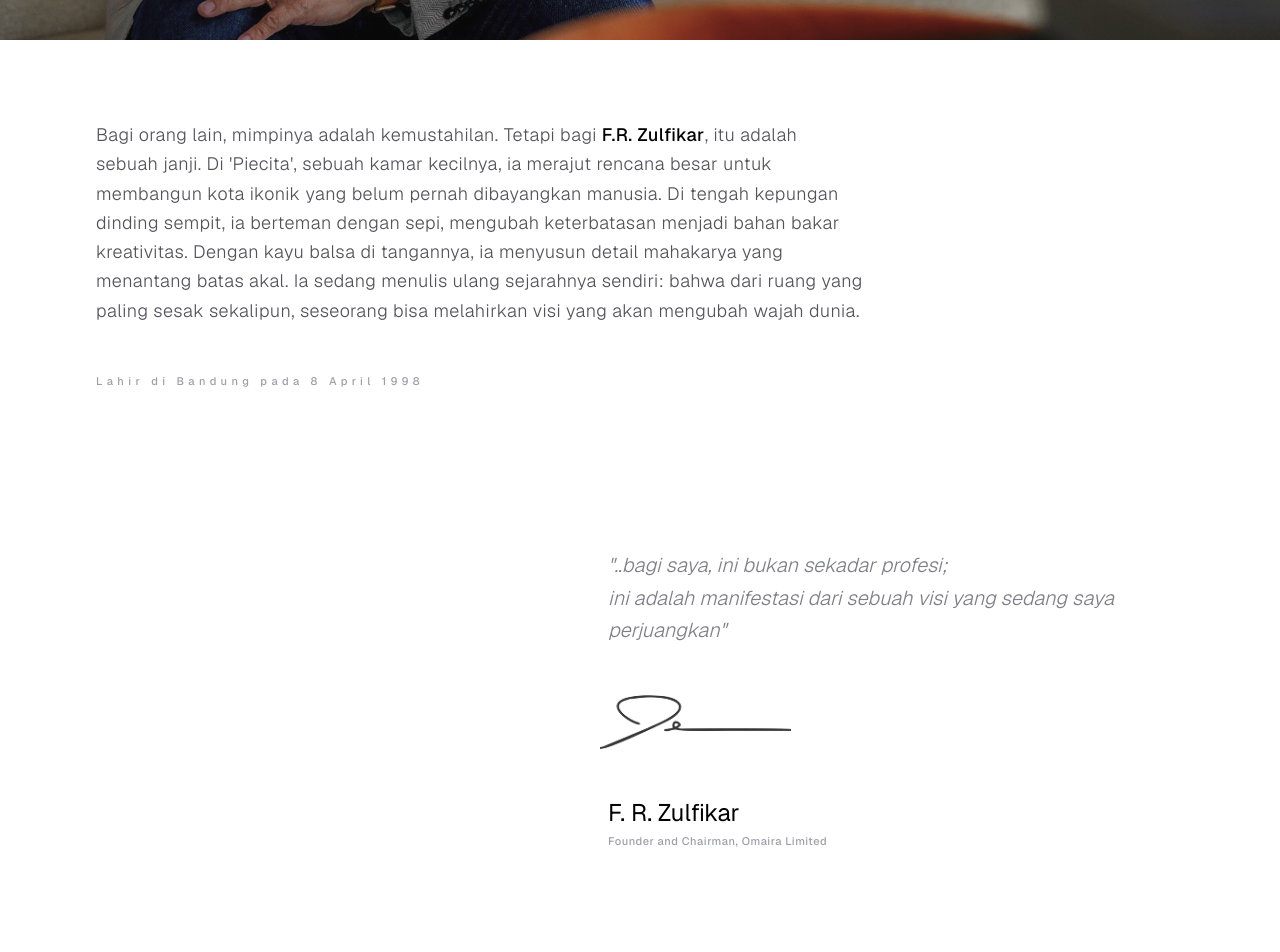
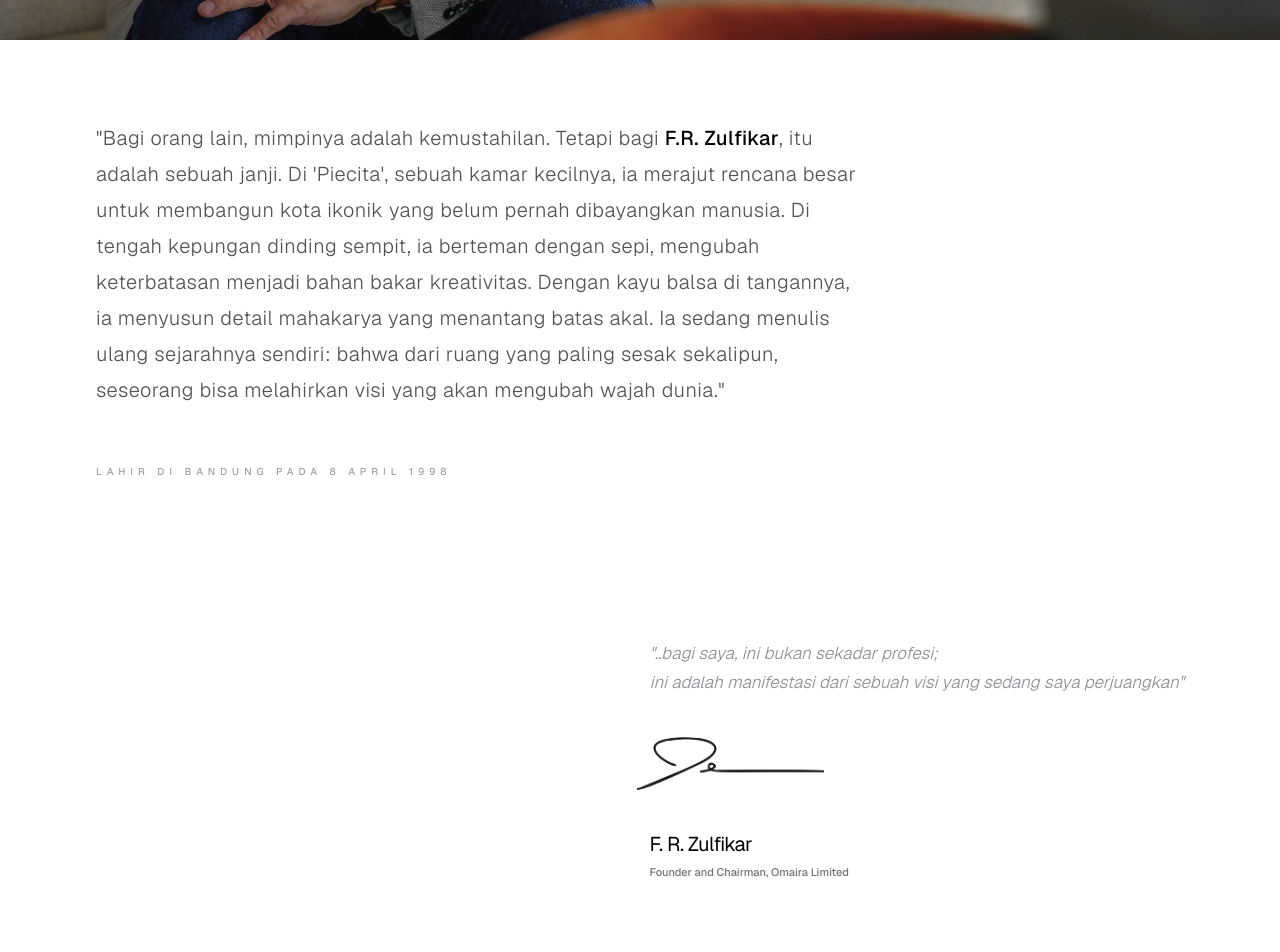
Before and after one commit to karnaufal/fai-portofolio, a Next.js app: page /about in a window 1280 px wide. Shown: the part 3520-4472 px from the top of the page. Built offline with nearby package versions, Linux system fonts and the light colour scheme.

Commit message:
style: final typography adjustments for description and signature section

```diff
--- a/app/about/page.tsx
+++ b/app/about/page.tsx
@@ -169,56 +169,56 @@ export default function AboutPage() {
 
                     {/* 1. Bagian Deskripsi - Elegant Reading Size */}
                     <div className="w-full max-w-7xl px-10 md:px-24">
-                        <div className="max-w-3xl space-y-10">
-                            <div className="text-base md:text-[18px] font-light leading-relaxed text-zinc-700/90 tracking-wide text-justify md:text-left">
+                        <div className="max-w-3xl space-y-12"> {/* Space-y naik ke 12 biar lebih lega */}
+                            <div className="text-base md:text-[20px] font-light leading-[1.8] text-zinc-700/90 tracking-wide text-justify md:text-left">
                                 <p>
-                                    Bagi orang lain, mimpinya adalah kemustahilan. Tetapi bagi <span className="font-medium text-black">F.R. Zulfikar</span>, itu adalah sebuah janji.
+                                    &quot;Bagi orang lain, mimpinya adalah kemustahilan. Tetapi bagi <span className="font-medium text-black">F.R. Zulfikar</span>, itu adalah sebuah janji.
                                     Di &apos;Piecita&apos;, sebuah kamar kecilnya, ia merajut rencana besar untuk membangun kota ikonik yang belum pernah dibayangkan manusia.
                                     Di tengah kepungan dinding sempit, ia berteman dengan sepi, mengubah keterbatasan menjadi bahan bakar kreativitas.
                                     Dengan kayu balsa di tangannya, ia menyusun detail mahakarya yang menantang batas akal. Ia sedang menulis ulang sejarahnya sendiri:
-                                    bahwa dari ruang yang paling sesak sekalipun, seseorang bisa melahirkan visi yang akan mengubah wajah dunia.
+                                    bahwa dari ruang yang paling sesak sekalipun, seseorang bisa melahirkan visi yang akan mengubah wajah dunia.&quot;
                                 </p>
                             </div>
 
                             <div className="pt-2">
-                                <p className="text-[10px] md:text-[11px] tracking-[0.4em] sentence case text-zinc-400 font-medium">
+                                {/* Ukuran font dibikin lebih kecil & tracking lebih jauh buat kesan premium */}
+                                <p className="text-[9px] md:text-[10px] tracking-[0.5em] uppercase text-zinc-400 font-medium">
                                     Lahir di Bandung pada 8 April 1998
                                 </p>
                             </div>
                         </div>
                     </div>
 
-                    {/* 2. Bagian Quotes - Right Aligned Container with Left Aligned Content (Persis Referensi) */}
+                    {/* 2. Bagian Quotes - Right Aligned Container with Left Aligned Content */}
                     <div className="w-full flex justify-end mt-32 md:mt-40 px-10 md:px-24">
-                        {/* ml-auto buat dorong blok ke kanan, tapi items-start bikin isinya rata kiri */}
-                        <div className="flex flex-col items-start text-left space-y-12 max-w-xl ml-auto">
+                        <div className="flex flex-col items-start text-left space-y-10 max-w-xl ml-auto">
                             <div className="italic text-zinc-500 font-light">
-                                {/* Quote 2 Baris sesuai referensi */}
-                                <p className="text-lg md:text-xl leading-relaxed opacity-90">
+                                {/* Quote size diturunin dikit biar lebih subtle & elegant */}
+                                <p className="text-base md:text-[17px] leading-[1.7] opacity-80">
                                     &quot;..bagi saya, ini bukan sekadar profesi;<br />
                                     ini adalah manifestasi dari sebuah visi yang sedang saya perjuangkan&quot;
                                 </p>
                             </div>
 
-                            {/* Signature - Rata Kiri di dalam blok kanan */}
+                            {/* Signature - Ukuran digedein biar lebih bold */}
                             <div className="flex justify-start">
                                 <Image
                                     src="/signature.png"
                                     alt="Signature"
-                                    width={180}
-                                    height={70}
+                                    width={220}
+                                    height={85}
                                     style={{ width: 'auto', height: 'auto' }}
                                     priority
-                                    className="grayscale opacity-80 object-contain -ml-2"
+                                    className="grayscale opacity-90 object-contain -ml-3"
                                 />
                             </div>
 
-                            {/* Name & Title Section - Rata Kiri di dalam blok kanan */}
-                            <div className="space-y-1">
-                                <p className="text-xl md:text-2xl font-normal text-black">
+                            {/* Name & Title Section */}
+                            <div className="space-y-1.5">
+                                <p className="text-lg md:text-xl font-normal text-black tracking-tight">
                                     F. R. Zulfikar
                                 </p>
-                                <p className="text-[10px] md:text-[11px] text-zinc-400 font-medium tracking-wider">
+                                <p className="text-[10px] md:text-[11px] text-zinc-500 font-medium capitalized">
                                     Founder and Chairman, Omaira Limited
                                 </p>
                             </div>
```
